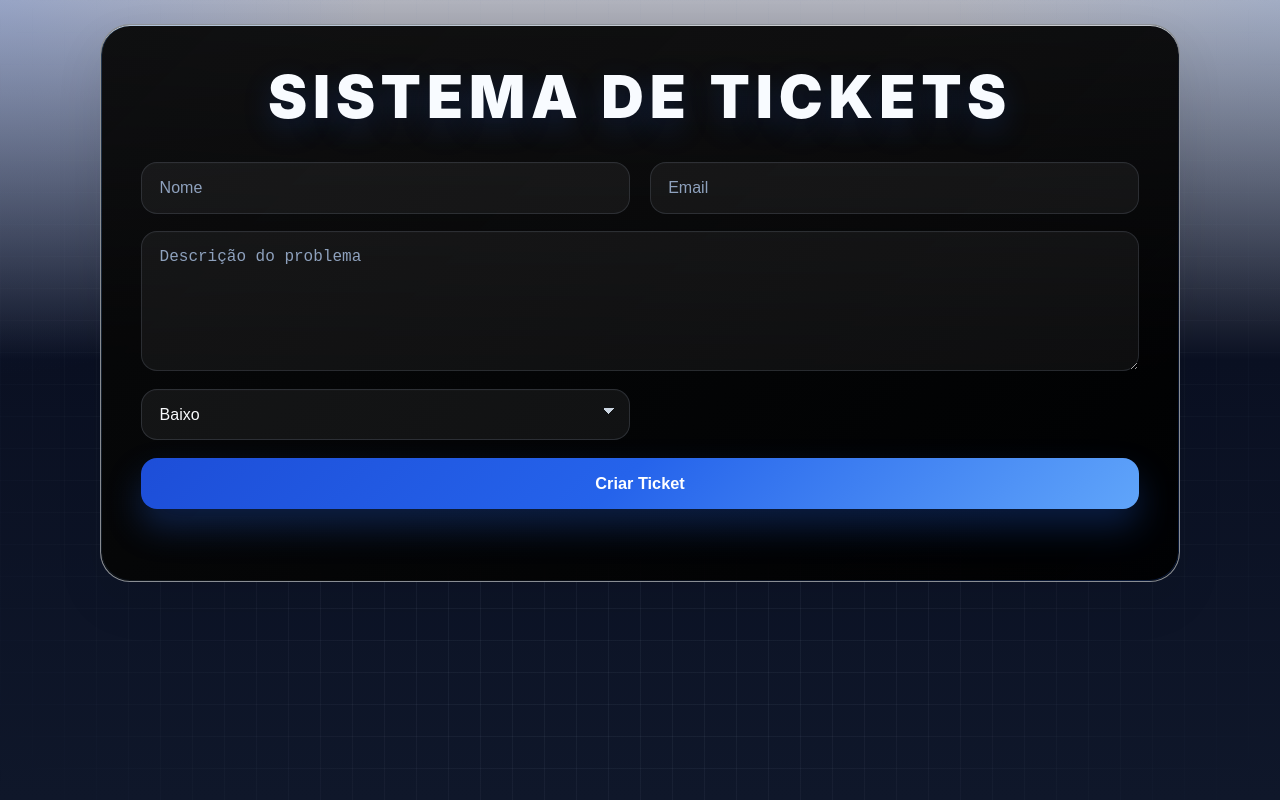
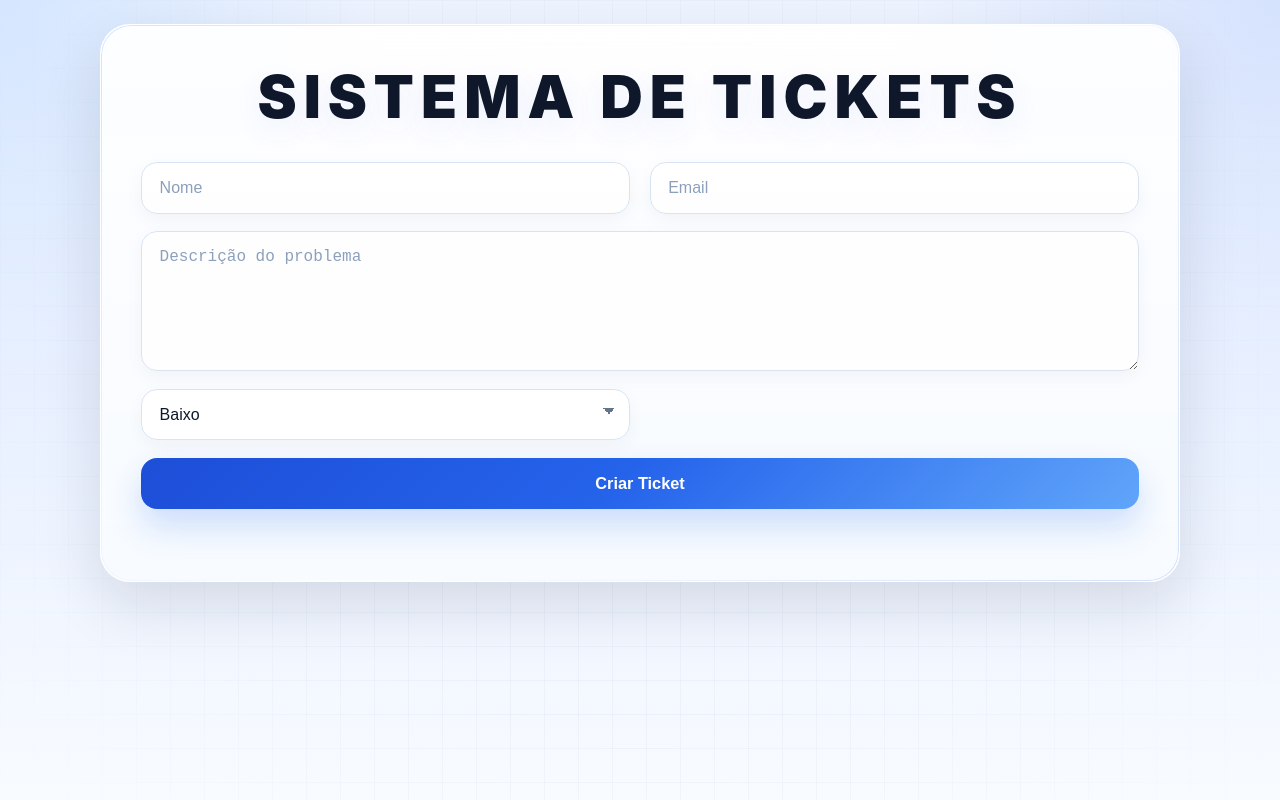
Before and after one commit to elizianeandreia/sistema_tickets, a React (Vite) app: page / in a window 1280 px wide. Built offline with nearby package versions, Linux system fonts and the light colour scheme.

Commit message:
Update App.css

```diff
--- a/src/App.css
+++ b/src/App.css
@@ -5,26 +5,24 @@
 }
 
 :root {
-  --bg-1: #b1b3bd;
-  --bg-2: #0a1022;
-  --bg-3: #0f172a;
-  --panel: rgba(10, 16, 32, 0.82);
-  --panel-strong: rgba(15, 23, 42, 0.92);
-  --panel-soft: rgba(255, 255, 255, 0.04);
-  --input: rgba(255, 255, 255, 0.05);
-  --input-border: rgba(148, 163, 184, 0.18);
-  --text: #e5eefc;
-  --muted: #94a3b8;
-  --title: #f8fbff;
+  --bg-1: #eef4ff;
+  --bg-2: #e8f0ff;
+  --bg-3: #f8fbff;
+  --card: rgba(255, 255, 255, 0.88);
+  --card-strong: #ffffff;
+  --text: #0f172a;
+  --muted: #64748b;
+  --border: #d8e4f3;
   --primary: #2563eb;
   --primary-2: #60a5fa;
-  --primary-3: #3b82f6;
-  --success: #22c55e;
+  --primary-soft: rgba(37, 99, 235, 0.12);
+  --success: #16a34a;
   --warning: #f59e0b;
   --danger: #ef4444;
-  --shadow-sm: 0 12px 30px rgba(2, 6, 23, 0.25);
-  --shadow-md: 0 18px 40px rgba(2, 6, 23, 0.35);
-  --shadow-lg: 0 28px 70px rgba(2, 6, 23, 0.45);
+  --danger-2: #dc2626;
+  --shadow-sm: 0 10px 24px rgba(15, 23, 42, 0.06);
+  --shadow-md: 0 16px 40px rgba(15, 23, 42, 0.08);
+  --shadow-lg: 0 24px 60px rgba(15, 23, 42, 0.12);
 }
 
 body {
@@ -33,9 +31,9 @@ body {
   min-height: 100vh;
   padding: 24px;
   background:
-    radial-gradient(circle at top left, rgba(37, 99, 235, 0.18), transparent 25%),
-    radial-gradient(circle at top right, rgba(59, 130, 246, 0.12), transparent 22%),
-    linear-gradient(180deg, var(--bg-1) 0%, var(--bg-2) 45%, var(--bg-3) 100%);
+    radial-gradient(circle at top left, rgba(96, 165, 250, 0.18), transparent 25%),
+    radial-gradient(circle at top right, rgba(37, 99, 235, 0.12), transparent 25%),
+    linear-gradient(180deg, var(--bg-1) 0%, var(--bg-2) 48%, var(--bg-3) 100%);
   overflow-x: hidden;
   position: relative;
 }
@@ -47,8 +45,8 @@ body::before {
   background-image:
     linear-gradient(rgba(148, 163, 184, 0.08) 1px, transparent 1px),
     linear-gradient(90deg, rgba(148, 163, 184, 0.08) 1px, transparent 1px);
-  background-size: 32px 32px;
-  mask-image: radial-gradient(circle at center, rgb(223, 223, 223) 45%, transparent 100%);
+  background-size: 34px 34px;
+  mask-image: radial-gradient(circle at center, black 42%, transparent 100%);
   pointer-events: none;
 }
 
@@ -62,11 +60,11 @@ body::before {
   margin: 0 auto;
   padding: 40px;
   border-radius: 30px;
-  background: linear-gradient(135deg, rgba(8, 8, 8, 0.95), rgba(0, 0, 0, 0.92));
-  border: 1px solid rgba(226, 232, 240, 0.6);
-  box-shadow: 0 20px 50px rgba(0, 0, 0, 0.08), inset 0 1px 0 rgba(255, 255, 255, 0.8);
-  backdrop-filter: blur(20px);
-  -webkit-backdrop-filter: blur(20px);
+  background: linear-gradient(180deg, rgba(255, 255, 255, 0.92), rgba(248, 251, 255, 0.94));
+  border: 1px solid rgba(255, 255, 255, 0.9);
+  box-shadow: var(--shadow-lg);
+  backdrop-filter: blur(16px);
+  -webkit-backdrop-filter: blur(16px);
   position: relative;
   overflow: hidden;
 }
@@ -77,7 +75,12 @@ body::before {
   inset: 0;
   border-radius: 30px;
   padding: 1px;
-  background: linear-gradient(135deg, rgba(96, 165, 250, 0.28), rgba(255, 255, 255, 0.02), rgba(37, 99, 235, 0.24));
+  background: linear-gradient(
+    135deg,
+    rgba(96, 165, 250, 0.28),
+    rgba(255, 255, 255, 0.9),
+    rgba(37, 99, 235, 0.18)
+  );
   -webkit-mask: linear-gradient(#fff 0 0) content-box, linear-gradient(#fff 0 0);
   mask: linear-gradient(#fff 0 0) content-box, linear-gradient(#fff 0 0);
   -webkit-mask-composite: xor;
@@ -86,15 +89,15 @@ body::before {
 }
 
 h1 {
-  font-size: clamp(2rem, 4.6vw, 3.7rem);
+  font-size: clamp(2rem, 4.6vw, 3.8rem);
   font-weight: 900;
   text-transform: uppercase;
-  letter-spacing: 0.1em;
+  letter-spacing: 0.12em;
   text-align: center;
-  color: var(--title);
+  color: #0f172a;
   margin-bottom: 2rem;
   line-height: 1.1;
-  text-shadow: 0 10px 30px rgba(37, 99, 235, 0.2);
+  text-shadow: 0 10px 30px rgba(37, 99, 235, 0.08);
 }
 
 form {
@@ -110,24 +113,23 @@ form > * {
   min-width: 0;
   padding: 1rem 1.1rem;
   border-radius: 16px;
-  border: 1px solid var(--input-border);
-  background: var(--input);
+  border: 1px solid var(--border);
+  background: rgba(255, 255, 255, 0.92);
   color: var(--text);
   font-size: 1rem;
   font-weight: 500;
+  outline: none;
   transition: all 0.25s ease;
-  outline: none;
-  box-shadow: inset 0 1px 1px rgba(255, 255, 255, 0.02);
+  box-shadow: inset 0 1px 1px rgba(255, 255, 255, 0.6), 0 6px 18px rgba(15, 23, 42, 0.04);
 }
 
 form > *::placeholder {
-  color: #8ea1bd;
+  color: #8ca0bc;
 }
 
 form > *:focus {
-  border-color: rgba(96, 165, 250, 0.45);
-  background: rgba(255, 255, 255, 0.07);
-  box-shadow: 0 0 0 4px rgba(37, 99, 235, 0.12);
+  border-color: rgba(37, 99, 235, 0.45);
+  box-shadow: 0 0 0 4px rgba(37, 99, 235, 0.10);
   transform: translateY(-1px);
 }
 
@@ -140,12 +142,11 @@ form textarea {
 form select {
   appearance: none;
   cursor: pointer;
-  color: #f8fafc;
-  background-color: rgba(255, 255, 255, 0.06);
-  border: 1px solid rgba(148, 163, 184, 0.20);
+  color: #0f172a;
+  background-color: rgba(255, 255, 255, 0.96);
   background-image:
-    linear-gradient(45deg, transparent 50%, #cbd5e1 50%),
-    linear-gradient(135deg, #cbd5e1 50%, transparent 50%);
+    linear-gradient(45deg, transparent 50%, #64748b 50%),
+    linear-gradient(135deg, #64748b 50%, transparent 50%);
   background-position:
     calc(100% - 20px) calc(50% - 3px),
     calc(100% - 14px) calc(50% - 3px);
@@ -154,8 +155,8 @@ form select {
 }
 
 form select option {
-  background: #0f172a;
-  color: #f8fafc;
+  background: #ffffff;
+  color: #0f172a;
 }
 
 button[type="submit"] {
@@ -168,13 +169,13 @@ button[type="submit"] {
   color: #ffffff;
   background: linear-gradient(135deg, #1d4ed8 0%, #2563eb 48%, #60a5fa 100%);
   cursor: pointer;
-  box-shadow: 0 18px 35px rgba(37, 99, 235, 0.28);
+  box-shadow: 0 16px 34px rgba(37, 99, 235, 0.22);
   transition: all 0.25s ease;
 }
 
 button[type="submit"]:hover {
   transform: translateY(-2px);
-  box-shadow: 0 22px 45px rgba(37, 99, 235, 0.34);
+  box-shadow: 0 20px 40px rgba(37, 99, 235, 0.28);
 }
 
 button[type="submit"]:active {
@@ -188,6 +189,7 @@ ul {
   gap: 1rem;
   max-height: 460px;
   overflow-y: auto;
+  overflow-x: hidden;
   padding-right: 4px;
 }
 
@@ -198,10 +200,10 @@ ul {
   justify-content: space-between;
   gap: 1rem;
   width: 100%;
-  padding: 1.2rem 1.25rem 1.2rem 1.45rem;
+  padding: 1.2rem 1.25rem 1.2rem 1.5rem;
   border-radius: 22px;
-  background: linear-gradient(180deg, rgba(255, 255, 255, 0.05), rgba(255, 255, 255, 0.035));
-  border: 1px solid rgba(148, 163, 184, 0.12);
+  background: linear-gradient(180deg, #ffffff, #f8fbff);
+  border: 1px solid #e3edf8;
   box-shadow: var(--shadow-sm);
   transition: all 0.25s ease;
   overflow: hidden;
@@ -210,18 +212,17 @@ ul {
 .ticket:hover {
   transform: translateY(-2px);
   box-shadow: var(--shadow-md);
-  border-color: rgba(96, 165, 250, 0.2);
 }
 
 .ticket::before {
   content: "";
   position: absolute;
   left: 0;
-  top: 14px;
-  bottom: 14px;
-  width: 5px;
+  top: 12px;
+  bottom: 12px;
+  width: 6px;
   border-radius: 999px;
-  background: #64748b;
+  background: #94a3b8;
 }
 
 .ticket.baixo::before {
@@ -229,7 +230,7 @@ ul {
 }
 
 .ticket.medio::before {
-  background: linear-gradient(180deg, #f59e0b, #fbbf24);
+  background: linear-gradient(180deg, #eede4e, #dff138);
 }
 
 .ticket.alto::before {
@@ -245,20 +246,20 @@ ul {
 }
 
 .ticket-info strong {
-  color: #dbeafe;
+  color: #1d4ed8;
   font-size: 1.08rem;
   font-weight: 800;
   word-break: break-word;
 }
 
 .ticket-info small {
-  color: var(--muted);
+  color: #64748b;
   font-size: 0.9rem;
   word-break: break-word;
 }
 
 .ticket-info p {
-  color: #e2e8f0;
+  color: #334155;
   font-size: 0.96rem;
   line-height: 1.45;
   overflow-wrap: anywhere;
@@ -278,44 +279,50 @@ ul {
 }
 
 .ticket-priority.baixo {
-  color: #bbf7d0;
-  background: rgba(12, 180, 74, 0.767);
-  border-color: rgba(5, 240, 91, 0.22);
+  color: #166534;
+  background: linear-gradient(135deg, #dcfce7, #bbf7d0);
+  border-color: rgba(34, 197, 94, 0.22);
+  box-shadow: 0 10px 22px rgba(34, 197, 94, 0.12);
 }
 
 .ticket-priority.medio {
-  color: #fff7d6;
-  background: linear-gradient(135deg, #e7e432, #c5c20a);
-  border-color: rgba(245, 158, 11, 0.45);
-  box-shadow: 0 12px 24px rgba(245, 158, 11, 0.28);
+  color: #7c2d12;
+  background: linear-gradient(135deg, #fde68a, #fbbf24);
+  border-color: rgba(245, 158, 11, 0.30);
+  box-shadow: 0 12px 24px rgba(245, 158, 11, 0.18);
 }
 
 .ticket-priority.alto {
-  color: #fecaca;
-  background: rgba(240, 104, 104, 0.925);
+  color: #991b1b;
+  background: linear-gradient(135deg, #fee2e2, #fecaca);
   border-color: rgba(239, 68, 68, 0.24);
+  box-shadow: 0 10px 22px rgba(239, 68, 68, 0.12);
 }
 
 .delete-btn {
-  background: linear-gradient(135deg, #dc2626, #ef4444);
-  border: 1px solid rgba(248, 113, 113, 0.45);
+  flex-shrink: 0;
+  padding: 0.78rem 1rem;
+  border-radius: 14px;
+  border: 1px solid rgba(239, 68, 68, 0.24);
+  background: linear-gradient(135deg, #ef4444, #dc2626);
   color: #ffffff;
-  padding: 0.78rem 1.15rem;
-  border-radius: 14px;
+  font-size: 0.92rem;
   font-weight: 700;
-  font-size: 0.94rem;
   cursor: pointer;
   transition: all 0.22s ease;
-  flex-shrink: 0;
-  box-shadow: 0 10px 24px rgba(239, 68, 68, 0.22);
+  box-shadow: 0 10px 24px rgba(239, 68, 68, 0.20);
 }
 
 .delete-btn:hover {
-  background: linear-gradient(135deg, #b91c1c, #dc2626);
-  border-color: rgba(248, 113, 113, 0.65);
+  background: linear-gradient(135deg, #dc2626, #b91c1c);
+  border-color: rgba(239, 68, 68, 0.38);
   color: #ffffff;
   transform: translateY(-1px);
-  box-shadow: 0 14px 28px rgba(239, 68, 68, 0.30);
+  box-shadow: 0 14px 28px rgba(239, 68, 68, 0.26);
+}
+
+.delete-btn:active {
+  transform: translateY(0);
 }
 
 ul::-webkit-scrollbar {
@@ -323,12 +330,12 @@ ul::-webkit-scrollbar {
 }
 
 ul::-webkit-scrollbar-track {
-  background: rgba(255, 255, 255, 0.04);
+  background: rgba(226, 232, 240, 0.65);
   border-radius: 999px;
 }
 
 ul::-webkit-scrollbar-thumb {
-  background: linear-gradient(180deg, rgba(37, 99, 235, 0.5), rgba(96, 165, 250, 0.45));
+  background: linear-gradient(180deg, rgba(37, 99, 235, 0.38), rgba(96, 165, 250, 0.38));
   border-radius: 999px;
 }
 
```
